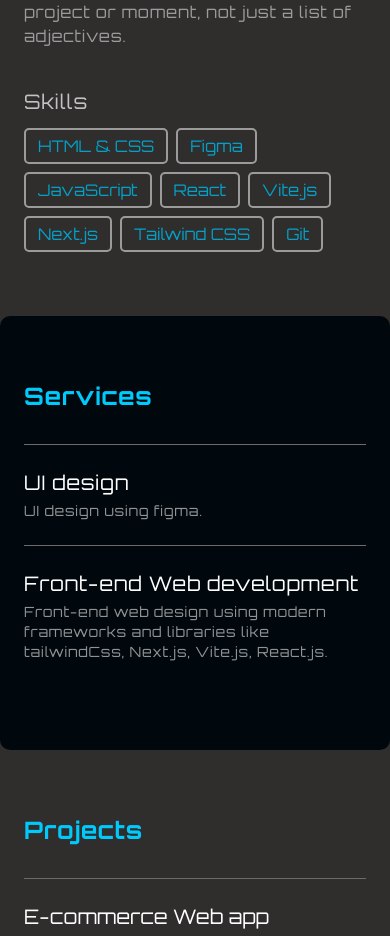
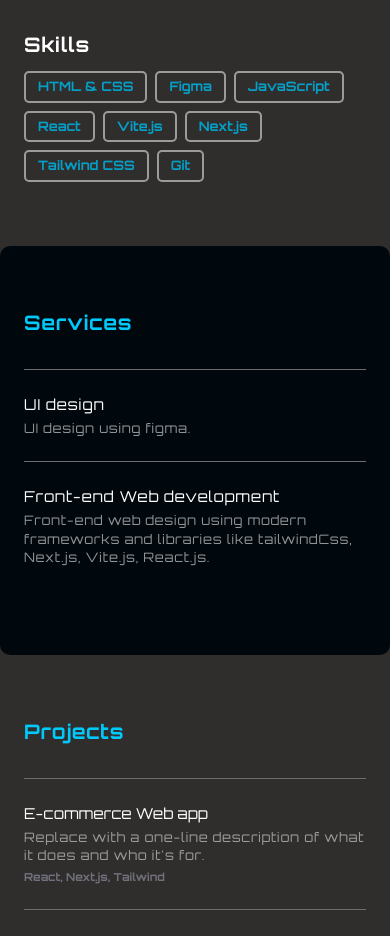
Before and after one commit to preciousosabouhien-hub/Precious-upgraded-portfolio, a Next.js app: page / in a window 390 px wide. Shown: the part 1050-1986 px from the top of the page. Built offline with nearby package versions, Linux system fonts and the light colour scheme.

Commit message:
the portfolio is completely mobile responsive now, to update the details next

```diff
--- a/app/globals.css
+++ b/app/globals.css
@@ -152,6 +152,8 @@ body {
 }
 .sectn-mini-header{
    letter-spacing: 0.02cm;
+   font-weight: bold;
+   color:var(--primary-color-3);
 }
 .sectn-mini-info{
   color:var(--skills-font-color);
@@ -192,6 +194,10 @@ body {
 }
 .projects-headr:hover{
   color:var(--btn-background);
+}
+.proj-descr{
+font-size:15px;
+font-weight:bold;
 }
 
 #work, #contact{
@@ -266,7 +272,7 @@ body {
  .navi-list {
    display: flex;
     position: absolute;
-    top: 11%;
+    top: 100%;
     right: 0;
     border-bottom-right-radius: 10px;
     border-bottom-left-radius: 10px;
@@ -329,6 +335,31 @@ body {
 font-size:13px;
 padding:5px;
 }
+                                                                          /* Responsive title and paragraphs for the other sections */
+
+
+.sectn-about{
+font-size:13px;
+}
+.sectn-mini-info{
+ font-size:13px;
+ font-weight:bold;
+}
+
+.sectn-header,.sectn-mini-header{
+  font-size: 20px;
+}
+
+.service-headr, .projects-headr{
+font-size:15px;
+}
+.service-descr{
+  font-size:13px;}
+
+.proj-descr{
+font-size:11px;
+font-weight:bold;
+}
 }
 
 @media (max-width: 600px){
--- a/components/Contact.tsx
+++ b/components/Contact.tsx
@@ -9,7 +9,7 @@ export default function Contact() {
       <a
         href="mailto:preciousomosefe428@gmail.com"
         className="mt-6 inline-block px-5 py-2.5 text-sm primary-btn" >
-        Precious Omosefe
+        Send me an email
       </a>
     </section>
   );
--- a/components/Projects.tsx
+++ b/components/Projects.tsx
@@ -39,7 +39,7 @@ export default function Projects() {
                 {project.description}
               </p>
             </div>
-            <span className="whitespace-nowrap text-xs text-zinc-500">
+            <span className="whitespace-nowrap proj-descr text-zinc-500">
               {project.stack}
             </span>
           </a>
```
